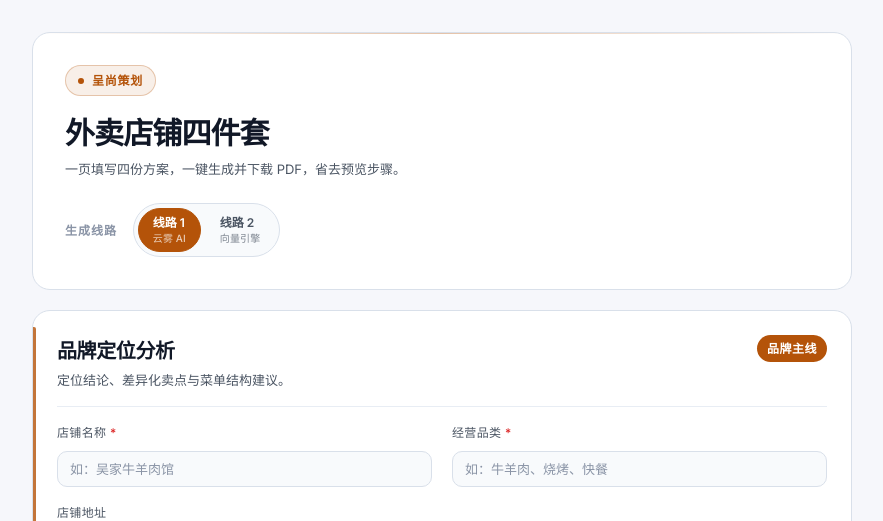
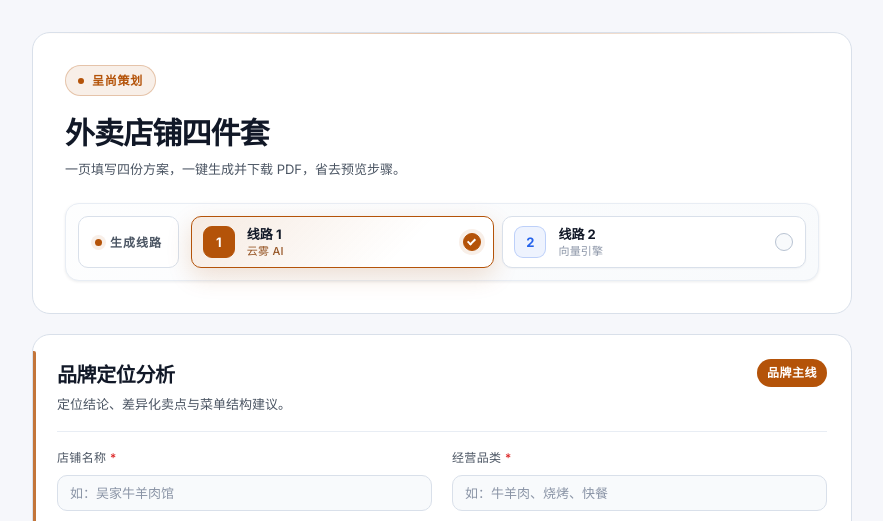
Before and after one commit to tuosir90/sijiantaoxinban-xiazai, a Python web app: template backend/app/templates/unified-ui.html in a window 1280 px wide. Shown: the top 521 px of the page, without its empty margins (198-1081 px from the left). Run offline with Jinja, Linux system fonts and the light colour scheme; the template is opened without the code that fills it, so the values that code supplies are empty.

Commit message:
style: polish generation line selector

```diff
--- a/backend/app/templates/unified-ui.css
+++ b/backend/app/templates/unified-ui.css
@@ -174,43 +174,80 @@ body {
 /* ── Line Switch ──────────────────────────────────────────── */
 .line-switch {
   display: flex;
-  align-items: center;
-  gap: var(--space-4);
+  align-items: stretch;
+  gap: var(--space-3);
   margin-top: var(--space-6);
+  padding: var(--space-3);
+  border-radius: var(--radius-lg);
+  border: 1px solid var(--border-subtle);
+  background:
+    linear-gradient(135deg, rgba(255, 255, 255, 0.72), rgba(248, 250, 252, 0.9)),
+    var(--surface-raised);
+  box-shadow: var(--shadow-sm);
   flex-wrap: wrap;
 }
 
 .line-switch-label {
+  display: inline-flex;
+  align-items: center;
+  justify-content: center;
+  gap: var(--space-2);
+  min-height: 52px;
+  padding: 0 var(--space-4);
+  border-radius: var(--radius);
+  border: 1px solid var(--border);
+  background: var(--surface);
   font-size: var(--text-xs);
   font-weight: 600;
   letter-spacing: 0.08em;
   text-transform: uppercase;
-  color: var(--text-tertiary);
+  color: var(--text-secondary);
   white-space: nowrap;
 }
 
+.line-switch-label::before {
+  content: "";
+  width: 7px;
+  height: 7px;
+  border-radius: 50%;
+  background: var(--accent);
+  box-shadow: 0 0 0 4px var(--accent-subtle);
+}
+
 .line-options {
-  display: inline-flex;
+  display: grid;
+  grid-template-columns: repeat(2, minmax(0, 1fr));
   align-items: center;
-  gap: var(--space-1);
-  padding: 4px;
-  border-radius: var(--radius-full);
-  background: var(--surface-raised);
-  border: 1px solid var(--border);
+  gap: var(--space-2);
+  flex: 1;
+  min-width: 320px;
 }
 
 .line-option {
+  --route-color: var(--accent);
+  --route-subtle: var(--accent-subtle);
+  --route-border: var(--accent-border);
+  position: relative;
   display: inline-flex;
   align-items: center;
-  gap: var(--space-2);
-  padding: 7px 14px;
-  border-radius: var(--radius-full);
-  border: 1px solid transparent;
+  gap: var(--space-3);
+  min-height: 52px;
+  padding: 9px 42px 9px 11px;
+  border-radius: var(--radius);
+  border: 1px solid var(--border);
+  background: var(--surface);
   color: var(--text-secondary);
   font-size: var(--text-xs);
   font-weight: 500;
   cursor: pointer;
-  transition: color var(--transition), background var(--transition), border-color var(--transition);
+  overflow: hidden;
+  box-shadow: 0 1px 2px rgba(15, 23, 42, 0.04);
+  transition:
+    color var(--transition),
+    background var(--transition),
+    border-color var(--transition),
+    box-shadow var(--transition),
+    transform var(--transition);
   user-select: none;
 }
 
@@ -225,38 +262,113 @@ body {
 .line-option-copy {
   display: flex;
   flex-direction: column;
-  gap: 1px;
+  gap: 2px;
   line-height: 1.2;
+  min-width: 0;
 }
 
 .line-option-copy > span:first-child {
-  font-weight: 600;
-  font-size: var(--text-xs);
+  color: var(--text-primary);
+  font-weight: 700;
+  font-size: var(--text-sm);
 }
 
 .line-option-name {
-  font-size: 10px;
-  opacity: 0.7;
-  letter-spacing: 0.01em;
+  color: var(--text-tertiary);
+  font-size: 11px;
+  font-weight: 500;
+  letter-spacing: 0.02em;
+}
+
+.line-option-emblem {
+  display: grid;
+  place-items: center;
+  width: 32px;
+  height: 32px;
+  border-radius: 9px;
+  border: 1px solid var(--route-border);
+  background: var(--route-subtle);
+  color: var(--route-color);
+  font-size: var(--text-sm);
+  font-weight: 800;
+  flex-shrink: 0;
+}
+
+.line-option-check {
+  position: absolute;
+  top: 50%;
+  right: 12px;
+  width: 18px;
+  height: 18px;
+  border-radius: 50%;
+  border: 1px solid var(--border-strong);
+  background: var(--surface-raised);
+  transform: translateY(-50%);
+  transition: background var(--transition), border-color var(--transition), box-shadow var(--transition);
+}
+
+.line-option-check::after {
+  content: "";
+  position: absolute;
+  left: 5px;
+  top: 3px;
+  width: 5px;
+  height: 8px;
+  border: solid #fff;
+  border-width: 0 2px 2px 0;
+  opacity: 0;
+  transform: rotate(45deg) scale(0.8);
+  transition: opacity var(--transition), transform var(--transition);
 }
 
 .line-option:hover {
   color: var(--text-primary);
-  background: var(--surface-overlay);
+  border-color: var(--route-border);
+  background: color-mix(in srgb, var(--route-color) 4%, var(--surface));
+  box-shadow: 0 6px 18px rgba(15, 23, 42, 0.08);
+  transform: translateY(-1px);
 }
 
-/* Active state: line1 = amber */
-.line-option-line1:has(input:checked) {
-  background: var(--accent);
-  border-color: var(--accent);
-  color: var(--accent-foreground);
+.line-option:has(input:checked) {
+  border-color: var(--route-color);
+  background:
+    linear-gradient(135deg, color-mix(in srgb, var(--route-color) 12%, transparent), transparent 70%),
+    var(--surface);
+  color: var(--text-primary);
+  box-shadow: 0 8px 24px color-mix(in srgb, var(--route-color) 18%, transparent);
 }
 
-/* Active state: line2 = blue */
-.line-option-line2:has(input:checked) {
-  background: #2563eb;
-  border-color: #2563eb;
+.line-option:has(input:checked) .line-option-emblem {
+  background: var(--route-color);
+  border-color: var(--route-color);
   color: #fff;
+}
+
+.line-option:has(input:checked) .line-option-name {
+  color: color-mix(in srgb, var(--route-color) 70%, var(--text-secondary));
+}
+
+.line-option:has(input:checked) .line-option-check {
+  background: var(--route-color);
+  border-color: var(--route-color);
+  box-shadow: 0 0 0 4px var(--route-subtle);
+}
+
+.line-option:has(input:checked) .line-option-check::after {
+  opacity: 1;
+  transform: rotate(45deg) scale(1);
+}
+
+.line-option-line1 {
+  --route-color: var(--accent);
+  --route-subtle: var(--accent-subtle);
+  --route-border: var(--accent-border);
+}
+
+.line-option-line2 {
+  --route-color: #2563eb;
+  --route-subtle: rgba(37, 99, 235, 0.08);
+  --route-border: rgba(37, 99, 235, 0.24);
 }
 
 /* ── Module Card ──────────────────────────────────────────── */
@@ -780,6 +892,7 @@ input[type="range"]::-moz-range-thumb {
 
   .line-options {
     width: 100%;
+    min-width: 0;
   }
 }
 
@@ -787,6 +900,19 @@ input[type="range"]::-moz-range-thumb {
   .btn-primary {
     width: 100%;
     justify-content: center;
+  }
+
+  .line-switch {
+    padding: var(--space-2);
+  }
+
+  .line-switch-label {
+    width: 100%;
+    justify-content: flex-start;
+  }
+
+  .line-options {
+    grid-template-columns: 1fr;
   }
 
   .toggle-grid {
--- a/backend/app/templates/unified-ui.html
+++ b/backend/app/templates/unified-ui.html
@@ -27,17 +27,21 @@
         <div class="line-options">
           <label class="line-option line-option-line1">
             <input type="radio" name="reportLine" value="line1" checked />
+            <span class="line-option-emblem" aria-hidden="true">1</span>
             <span class="line-option-copy">
               <span>线路 1</span>
               <span class="line-option-name">云雾 AI</span>
             </span>
+            <span class="line-option-check" aria-hidden="true"></span>
           </label>
           <label class="line-option line-option-line2">
             <input type="radio" name="reportLine" value="line2" />
+            <span class="line-option-emblem" aria-hidden="true">2</span>
             <span class="line-option-copy">
               <span>线路 2</span>
               <span class="line-option-name">向量引擎</span>
             </span>
+            <span class="line-option-check" aria-hidden="true"></span>
           </label>
         </div>
       </div>
```
Also changed, not shown: tests/node/api-utils.test.js (+4 -0 lines).
